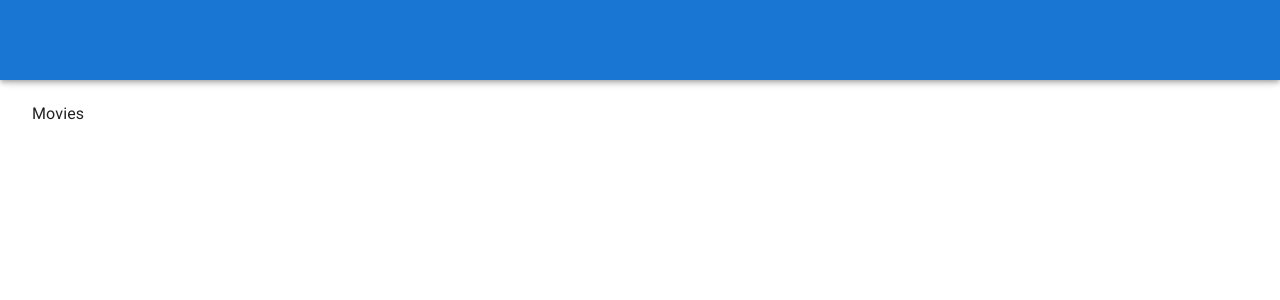
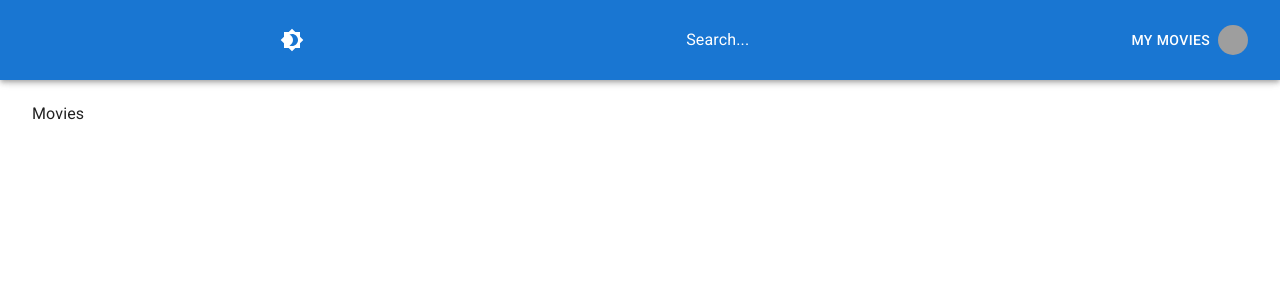
Before and after one commit to Russelllin7789/filmpire, a React (Create React App) app: page / in a window 1280 px wide. Shown: the top 300 px of the page. Built offline with nearby package versions, Linux system fonts and the light colour scheme; grey boxes are pictures that could not be loaded.

Commit message:
fulfill the navbar elements

```diff
--- a/src/components/NavBar/NavBar.jsx
+++ b/src/components/NavBar/NavBar.jsx
@@ -17,12 +17,15 @@
   Brightness7,
 } from "@mui/icons-material";
 import { Link } from "react-router-dom";
+import { useTheme } from "@mui/material/styles";
 
 import useStyles from "./styles";
 
 const NavBar = () => {
   const classes = useStyles();
   const isMobile = useMediaQuery("(max-width:600px");
+  const isAuthenticated = true;
+  const theme = useTheme();
 
   return (
     <AppBar position="fixed">
@@ -38,6 +41,33 @@
             <Menu />
           </IconButton>
         )}
+        <IconButton color="inherit" sx={{ ml: 1 }} onClick={() => {}}>
+          {theme.palette.mode === "dark" ? <Brightness7 /> : <Brightness4 />}
+        </IconButton>
+        {!isMobile && "Search..."}
+        <div>
+          {!isAuthenticated ? (
+            <Button color="inherit" onClick={() => {}}>
+              Login &nbsp; <AccountCircle />
+            </Button>
+          ) : (
+            <Button
+              color="inherit"
+              component={Link}
+              to="/profile/:id"
+              className={classes.linkButton}
+              onClick={() => {}}
+            >
+              {!isMobile && <>My Movies &nbsp;</>}
+              <Avatar
+                style={{ width: 30, height: 30 }}
+                alt="Profile"
+                src="https://cdn.pixabay.com/photo/2016/08/08/09/17/avater-1577909_960_720.png"
+              />
+            </Button>
+          )}
+        </div>
+        {isMobile && "Search..."}
       </Toolbar>
     </AppBar>
   );
```
